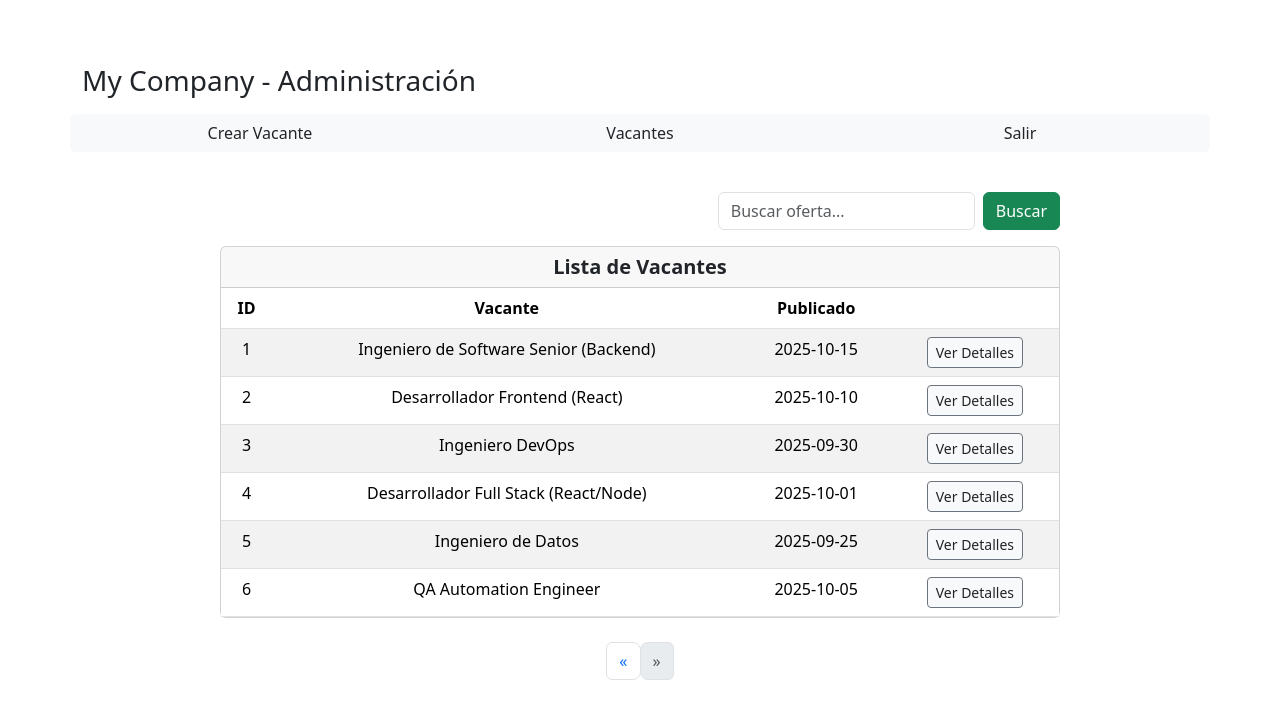
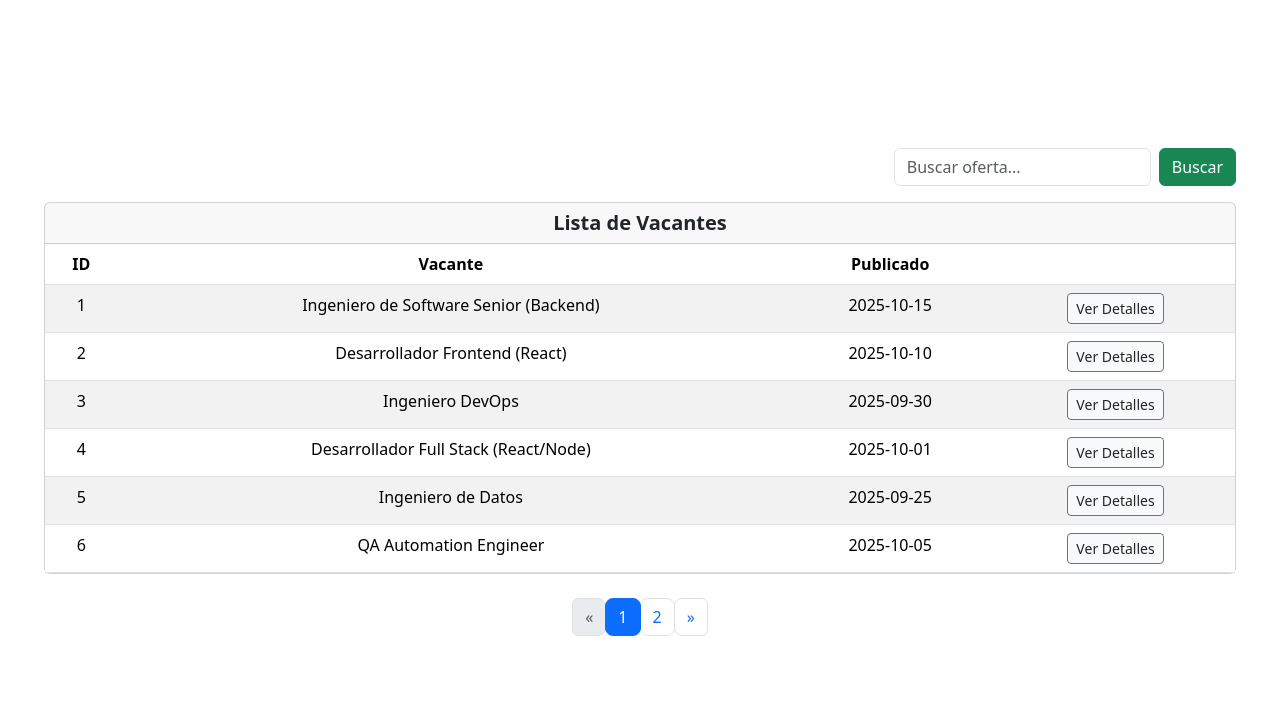
Before and after one commit to EfrenDLD/vacantes-app-FRONTEND, a React (Vite) app: page /vacantes in a window 1280 px wide. Shown: the top 718 px of the page. Built offline with nearby package versions, Linux system fonts and the light colour scheme.

Commit message:
paginacion lista

```diff
--- a/src/components/paginacionVacantes/paginacionVacantes.jsx
+++ b/src/components/paginacionVacantes/paginacionVacantes.jsx
@@ -3,6 +3,8 @@ export const PaginacionVacantes = ({ currentPage, totalPages, onPageChange }) =>
   for (let i = 1; i <= totalPages; i++) {
     pages.push(i);
   }
+
+  console.log('PaginacionVacantes - currentPage:', currentPage, 'totalPages:', totalPages);
 
   return (
     <div className="d-flex justify-content-center mt-4">
--- a/src/pages/usuarioVisitante/vacantes.jsx
+++ b/src/pages/usuarioVisitante/vacantes.jsx
@@ -1,13 +1,105 @@
-import { NavAdmin } from "../../components/NavAdmin/NavAdmin";
-import ListaVacantes from "./listaVacantes";
+import React, { useState } from 'react';
+import "bootstrap/dist/css/bootstrap.min.css";
+import { PaginacionVacantes } from '../../components/paginacionVacantes/paginacionVacantes';
 
-export default function Vacantes() {
+const initialVacantes = [
+  { id: '1', titulo: 'Ingeniero de Software Senior (Backend)', publicado: '2025-10-15' },
+  { id: '2', titulo: 'Desarrollador Frontend (React)', publicado: '2025-10-10' },
+  { id: '3', titulo: 'Ingeniero DevOps', publicado: '2025-09-30' },
+  { id: '4', titulo: 'Desarrollador Full Stack (React/Node)', publicado: '2025-10-01' },
+  { id: '5', titulo: 'Ingeniero de Datos', publicado: '2025-09-25' },
+  { id: '6', titulo: 'QA Automation Engineer', publicado: '2025-10-05' },
+  { id: '7', titulo: 'Desarrollador Mobile (React Native)', publicado: '2025-10-12' },
+  { id: '8', titulo: 'UX/UI Designer', publicado: '2025-10-08' },
+];
+
+export default function ListaVacantes() {
+  const [query, setQuery] = useState('');
+  const [vacantes, setVacantes] = useState(initialVacantes);
+  const [paginaActual, setPaginaActual] = useState(1);
+  const vacantesPorPagina = 6;
+
+  const handleSearch = (e) => {
+    e.preventDefault();
+    const q = query.trim().toLowerCase();
+    setVacantes(q ? initialVacantes.filter(v => v.titulo.toLowerCase().includes(q)) : initialVacantes);
+    setPaginaActual(1);
+  };
+
+  const totalPaginas = Math.ceil(vacantes.length / vacantesPorPagina);
+  const displayedVacantes = vacantes.slice((paginaActual - 1) * vacantesPorPagina, paginaActual * vacantesPorPagina);
+
+  console.log('vacantes:', vacantes.length, 'displayedVacantes:', displayedVacantes.length, 'paginaActual:', paginaActual, 'totalPaginas:', totalPaginas);
+
+  const handlePageChange = (newPage) => {
+    console.log('Cambiando a página:', newPage);
+    setPaginaActual(newPage);
+  };
+
   return (
-    <div className="d-flex flex-column align-items-center">
-      <NavAdmin></NavAdmin>
-      <div className="w-75 h-50 p-4">
-        <ListaVacantes />
+    <div className="container-fluid py-3">
+      <div className="d-flex justify-content-end mb-3">
+        <form className="d-flex" onSubmit={handleSearch}>
+          <input
+            type="text"
+            name="query"
+            required
+            placeholder="Buscar oferta..."
+            className="form-control me-2"
+            style={{ maxWidth: 300 }}
+            value={query}
+            onChange={e => setQuery(e.target.value)}
+          />
+          <button type="submit" className="btn btn-success">Buscar</button>
+        </form>
       </div>
+
+      <div className="card">
+        <div className="card-header">
+          <h5 className="mb-0"><b>Lista de Vacantes</b></h5>
+        </div>
+        <div className="card-body p-0">
+          <table className="table table-striped mb-0">
+            <thead>
+              <tr>
+                <th>ID</th>
+                <th>Vacante</th>
+                <th>Publicado</th>
+                <th></th>
+              </tr>
+            </thead>
+            <tbody>
+              {displayedVacantes.map(v => (
+                <tr key={v.id}>
+                  <td>{v.id}</td>
+                  <td>{v.titulo}</td>
+                  <td>{v.publicado}</td>
+                  <td>
+                    <button
+                      className="btn btn-sm btn-light border border-secondary text-dark"
+                      onClick={() => alert('Ver detalles: ' + v.id)}
+                    >
+                      Ver Detalles
+                    </button>
+                  </td>
+                </tr>
+              ))}
+              {displayedVacantes.length === 0 && (
+                <tr>
+                  <td colSpan="4" className="text-center py-3">No hay vacantes</td>
+                </tr>
+              )}
+            </tbody>
+          </table>
+        </div>
+      </div>
+      {totalPaginas > 1 && (
+        <PaginacionVacantes
+          currentPage={paginaActual}
+          totalPages={totalPaginas}
+          onPageChange={handlePageChange}
+        />
+      )}
     </div>
   );
 }
```
